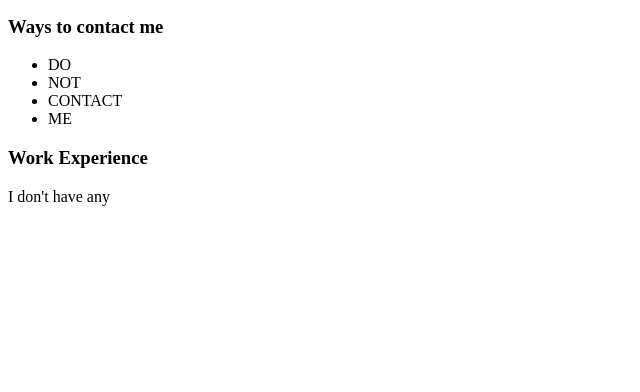
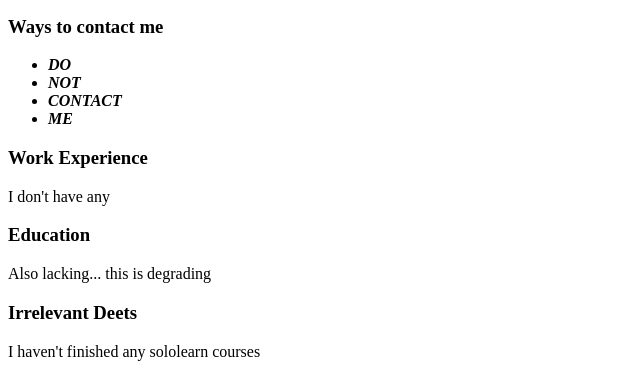
Before and after one commit to DonaldReagin/jokefolio, a plain HTML site: page index.html in a window 1280 px wide. Shown: the part 408-800 px from the top of the page, without its empty margins (0-640 px from the left). Drawn offline with Linux system fonts and the light colour scheme.

Commit message:
finished exercise with math

```diff
--- a/index.html
+++ b/index.html
@@ -2,7 +2,7 @@
 <html lang="en">
 
     <head>
-
+        <title>Jokefolio</title>
     </head>
 
     <body>
@@ -15,10 +15,10 @@
         <section>
             <h3>Ways to contact me</h3>
             <ul>
-                <li>DO</li>
-                <li>NOT</li>
-                <li>CONTACT</li>
-                <li>ME</li>
+                <li><b><em>DO</em></b></li>
+                <li><b><em>NOT</em></b></li>
+                <li><b><em>CONTACT</em></b></li>
+                <li><b><em>ME</em></b></li>
             </ul>
         </section>
 
@@ -28,7 +28,14 @@
         </section>
 
         <section>
+            <h3>Education</h3>
+            <p>Also lacking... this is degrading</p>
+        </section>
 
+        <section>
+            <h3>Irrelevant Deets</h3>
+            <p>I haven't finished any sololearn courses</p>
         </section>
+
     </body>
 </html>
```
